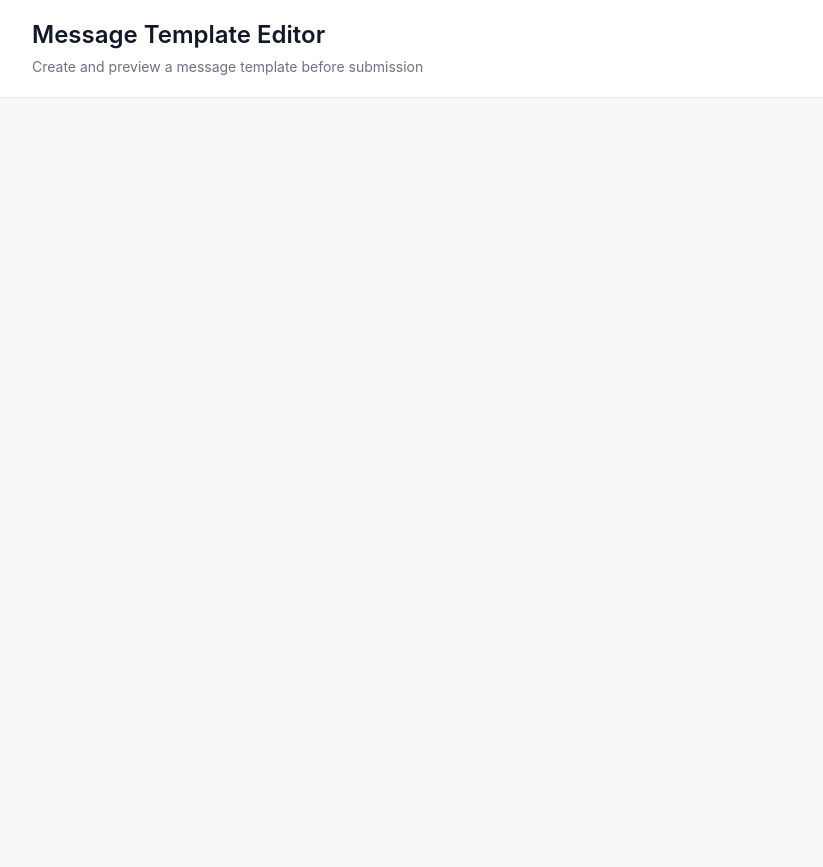
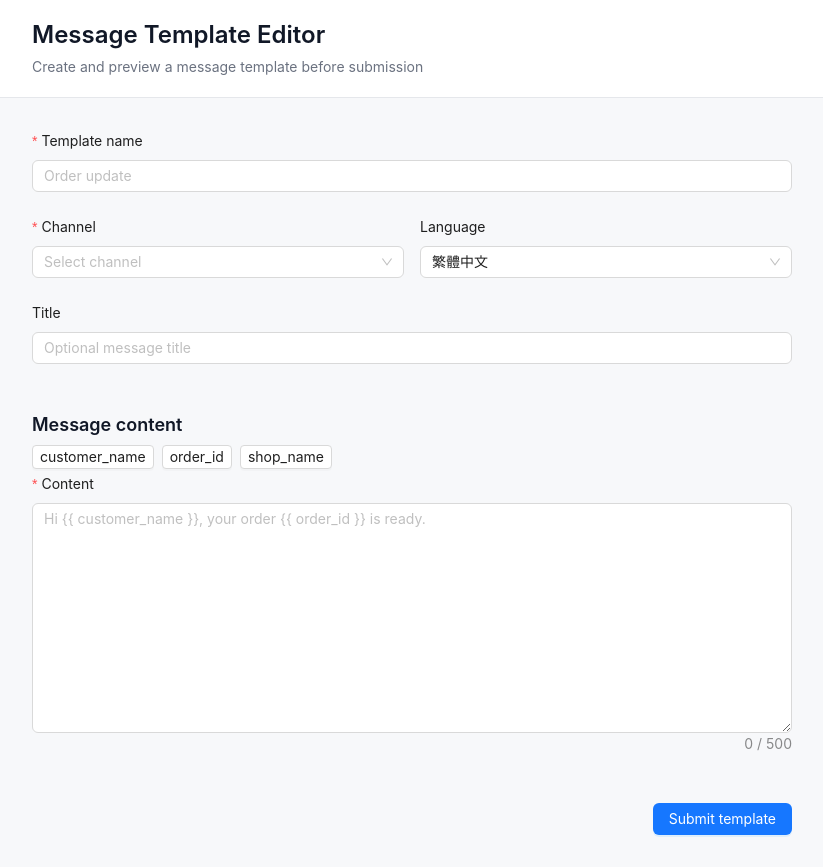
Before and after one commit to nayuki0115/vue3-message-template-editor, a Vue app: page / in a window 1280 px wide. Shown: the whole page, without its empty margins (32-855 px from the left). Before the commit the page ends 800 px from the top, so only its background shows below. Built offline with nearby package versions, Linux system fonts and the light colour scheme.

Commit message:
feat: add template form components

```diff
--- /dev/null
+++ b/src/components/form/MessageContentEditor.vue
@@ -0,0 +1,136 @@
+<script setup lang="ts">
+import { nextTick, ref } from 'vue'
+import { Form, FormItem, Textarea } from 'ant-design-vue'
+
+import VariableToolbar from '@/components/form/VariableToolbar.vue'
+
+import type { ValidationError } from '@/types/validation'
+
+interface InsertVariablePayload {
+  variableTemplate: string
+  start: number
+  end: number
+}
+
+interface Props {
+  content: string
+  contentErrors?: ValidationError[]
+  variableErrors?: ValidationError[]
+}
+
+const props = withDefaults(defineProps<Props>(), {
+  contentErrors: () => [],
+  variableErrors: () => [],
+})
+
+const emit = defineEmits<{
+  'update:content': [value: string]
+  blur: []
+  'insert-variable': [payload: InsertVariablePayload]
+}>()
+
+const textareaElement = ref<{
+  focus: () => void
+  setSelectionRange: (start: number, end: number) => void
+} | null>(null)
+const selectionStart = ref(0)
+const selectionEnd = ref(0)
+
+function getHelpText(errors: ValidationError[]): string {
+  return errors.map((error) => error.message).join(' ')
+}
+
+function rememberSelection(event: { target: unknown }): void {
+  const target = event.target
+
+  if (!(target instanceof globalThis.HTMLTextAreaElement)) {
+    return
+  }
+
+  textareaElement.value = target
+  selectionStart.value = target.selectionStart
+  selectionEnd.value = target.selectionEnd
+}
+
+async function handleInsertVariable(variableTemplate: string): Promise<void> {
+  const hasRememberedTextarea = Boolean(textareaElement.value)
+  const start = hasRememberedTextarea
+    ? selectionStart.value
+    : props.content.length
+  const end = hasRememberedTextarea ? selectionEnd.value : props.content.length
+
+  emit('insert-variable', {
+    variableTemplate,
+    start,
+    end,
+  })
+
+  await nextTick()
+
+  const cursorPosition = start + variableTemplate.length
+  textareaElement.value?.focus()
+  textareaElement.value?.setSelectionRange(cursorPosition, cursorPosition)
+  selectionStart.value = cursorPosition
+  selectionEnd.value = cursorPosition
+}
+</script>
+
+<template>
+  <section
+    class="message-content-editor"
+    aria-labelledby="message-content-heading"
+  >
+    <div class="message-content-editor__header">
+      <h2 id="message-content-heading" class="message-content-editor__title">
+        Message content
+      </h2>
+      <VariableToolbar @insert="handleInsertVariable" />
+    </div>
+
+    <Form layout="vertical">
+      <FormItem
+        label="Content"
+        :validate-status="
+          props.contentErrors.length || props.variableErrors.length
+            ? 'error'
+            : undefined
+        "
+        :help="getHelpText([...props.contentErrors, ...props.variableErrors])"
+        required
+      >
+        <Textarea
+          :value="content"
+          :maxlength="500"
+          :rows="10"
+          show-count
+          placeholder="Hi {{ customer_name }}, your order {{ order_id }} is ready."
+          @update:value="$emit('update:content', $event)"
+          @blur="$emit('blur')"
+          @click="rememberSelection"
+          @keyup="rememberSelection"
+          @select="rememberSelection"
+        />
+      </FormItem>
+    </Form>
+  </section>
+</template>
+
+<style scoped>
+.message-content-editor {
+  display: grid;
+  gap: 12px;
+}
+
+.message-content-editor__header {
+  display: grid;
+  gap: 8px;
+}
+
+.message-content-editor__title {
+  margin: 0;
+  color: #111827;
+  font-size: 18px;
+  font-weight: 600;
+  line-height: 1.4;
+}
+</style>
--- /dev/null
+++ b/src/components/form/TemplateBasicForm.vue
@@ -0,0 +1,136 @@
+<script setup lang="ts">
+import { Form, FormItem, Input, Select } from 'ant-design-vue'
+
+import { channelOptions, languageOptions } from '@/constants/templateOptions'
+
+import type { Channel, Language } from '@/types/template'
+import type { ValidationError } from '@/types/validation'
+
+interface FieldErrors {
+  templateName?: ValidationError[]
+  channel?: ValidationError[]
+}
+
+interface Props {
+  templateName: string
+  channel: Channel | null
+  language: Language
+  title: string
+  errors?: FieldErrors
+}
+
+const props = withDefaults(defineProps<Props>(), {
+  errors: () => ({}),
+})
+
+const emit = defineEmits<{
+  'update:templateName': [value: string]
+  'update:channel': [value: Channel]
+  'update:language': [value: Language]
+  'update:title': [value: string]
+  blur: [field: 'templateName' | 'channel' | 'language' | 'title']
+}>()
+
+const editableChannelOptions = [...channelOptions]
+const editableLanguageOptions = [...languageOptions]
+
+function getFieldHelp(errors: ValidationError[] | undefined): string {
+  return errors?.map((error) => error.message).join(' ') ?? ''
+}
+
+function isChannel(value: unknown): value is Channel {
+  return channelOptions.some((option) => option.value === value)
+}
+
+function isLanguage(value: unknown): value is Language {
+  return languageOptions.some((option) => option.value === value)
+}
+
+function updateChannel(value: unknown): void {
+  if (!isChannel(value)) {
+    return
+  }
+
+  emit('update:channel', value)
+}
+
+function updateLanguage(value: unknown): void {
+  if (!isLanguage(value)) {
+    return
+  }
+
+  emit('update:language', value)
+}
+</script>
+
+<template>
+  <Form class="template-basic-form" layout="vertical">
+    <FormItem
+      label="Template name"
+      :validate-status="props.errors.templateName?.length ? 'error' : undefined"
+      :help="getFieldHelp(props.errors.templateName)"
+      required
+    >
+      <Input
+        :value="templateName"
+        placeholder="Order update"
+        @update:value="$emit('update:templateName', $event)"
+        @blur="$emit('blur', 'templateName')"
+      />
+    </FormItem>
+
+    <div class="template-basic-form__row">
+      <FormItem
+        label="Channel"
+        :validate-status="props.errors.channel?.length ? 'error' : undefined"
+        :help="getFieldHelp(props.errors.channel)"
+        required
+      >
+        <Select
+          :value="channel ?? undefined"
+          :options="editableChannelOptions"
+          placeholder="Select channel"
+          @update:value="updateChannel"
+          @blur="$emit('blur', 'channel')"
+        />
+      </FormItem>
+
+      <FormItem label="Language">
+        <Select
+          :value="language"
+          :options="editableLanguageOptions"
+          @update:value="updateLanguage"
+          @blur="$emit('blur', 'language')"
+        />
+      </FormItem>
+    </div>
+
+    <FormItem label="Title">
+      <Input
+        :value="title"
+        placeholder="Optional message title"
+        @update:value="$emit('update:title', $event)"
+        @blur="$emit('blur', 'title')"
+      />
+    </FormItem>
+  </Form>
+</template>
+
+<style scoped>
+.template-basic-form {
+  width: 100%;
+}
+
+.template-basic-form__row {
+  display: grid;
+  grid-template-columns: repeat(2, minmax(0, 1fr));
+  gap: 16px;
+}
+
+@media (max-width: 640px) {
+  .template-basic-form__row {
+    grid-template-columns: 1fr;
+    gap: 0;
+  }
+}
+</style>
--- /dev/null
+++ b/src/components/form/VariableToolbar.vue
@@ -0,0 +1,35 @@
+<script setup lang="ts">
+import { Button, Space, Tooltip } from 'ant-design-vue'
+
+import { supportedVariables } from '@/constants/variables'
+
+type SupportedVariable = (typeof supportedVariables)[number]
+
+defineEmits<{
+  insert: [variableTemplate: SupportedVariable['template']]
+}>()
+</script>
+
+<template>
+  <Space class="variable-toolbar" wrap>
+    <Tooltip
+      v-for="variable in supportedVariables"
+      :key="variable.key"
+      :title="`Insert ${variable.template}`"
+    >
+      <Button
+        type="default"
+        size="small"
+        @click="$emit('insert', variable.template)"
+      >
+        {{ variable.variableName }}
+      </Button>
+    </Tooltip>
+  </Space>
+</template>
+
+<style scoped>
+.variable-toolbar {
+  width: 100%;
+}
+</style>
--- a/src/main.ts
+++ b/src/main.ts
@@ -1,4 +1,5 @@
 import { createApp } from 'vue'
+import 'ant-design-vue/dist/reset.css'
 
 import App from '@/App.vue'
 import { router } from '@/router'
--- a/src/views/MessageTemplateEditor.vue
+++ b/src/views/MessageTemplateEditor.vue
@@ -1,3 +1,78 @@
+<script setup lang="ts">
+import { Button } from 'ant-design-vue'
+
+import MessageContentEditor from '@/components/form/MessageContentEditor.vue'
+import TemplateBasicForm from '@/components/form/TemplateBasicForm.vue'
+import { useTemplateForm } from '@/composables/useTemplateForm'
+
+const { form, validationErrors, handleBlur, insertVariable, submit } =
+  useTemplateForm()
+</script>
+
 <template>
-  <main class="message-template-editor"></main>
+  <main class="message-template-editor">
+    <section class="message-template-editor__panel">
+      <TemplateBasicForm
+        v-model:template-name="form.templateName"
+        v-model:channel="form.channel"
+        v-model:language="form.language"
+        v-model:title="form.title"
+        :errors="{
+          templateName: validationErrors.templateName,
+          channel: validationErrors.channel,
+        }"
+        @blur="handleBlur"
+      />
+
+      <MessageContentEditor
+        v-model:content="form.content"
+        :content-errors="validationErrors.content"
+        :variable-errors="validationErrors.variables"
+        @blur="handleBlur('content')"
+        @insert-variable="
+          insertVariable($event.variableTemplate, {
+            start: $event.start,
+            end: $event.end,
+          })
+        "
+      />
+
+      <div class="message-template-editor__actions">
+        <Button type="primary" @click="submit">Submit template</Button>
+      </div>
+    </section>
+  </main>
 </template>
+
+<style scoped>
+.message-template-editor {
+  width: min(100%, 1200px);
+  margin: 0 auto;
+  padding: 32px 24px;
+}
+
+.message-template-editor__panel {
+  display: grid;
+  gap: 24px;
+  max-width: 760px;
+}
+
+.message-template-editor__actions {
+  display: flex;
+  justify-content: flex-end;
+}
+
+@media (max-width: 640px) {
+  .message-template-editor {
+    padding: 24px 16px;
+  }
+
+  .message-template-editor__actions {
+    justify-content: stretch;
+  }
+
+  .message-template-editor__actions :deep(.ant-btn) {
+    width: 100%;
+  }
+}
+</style>
```
